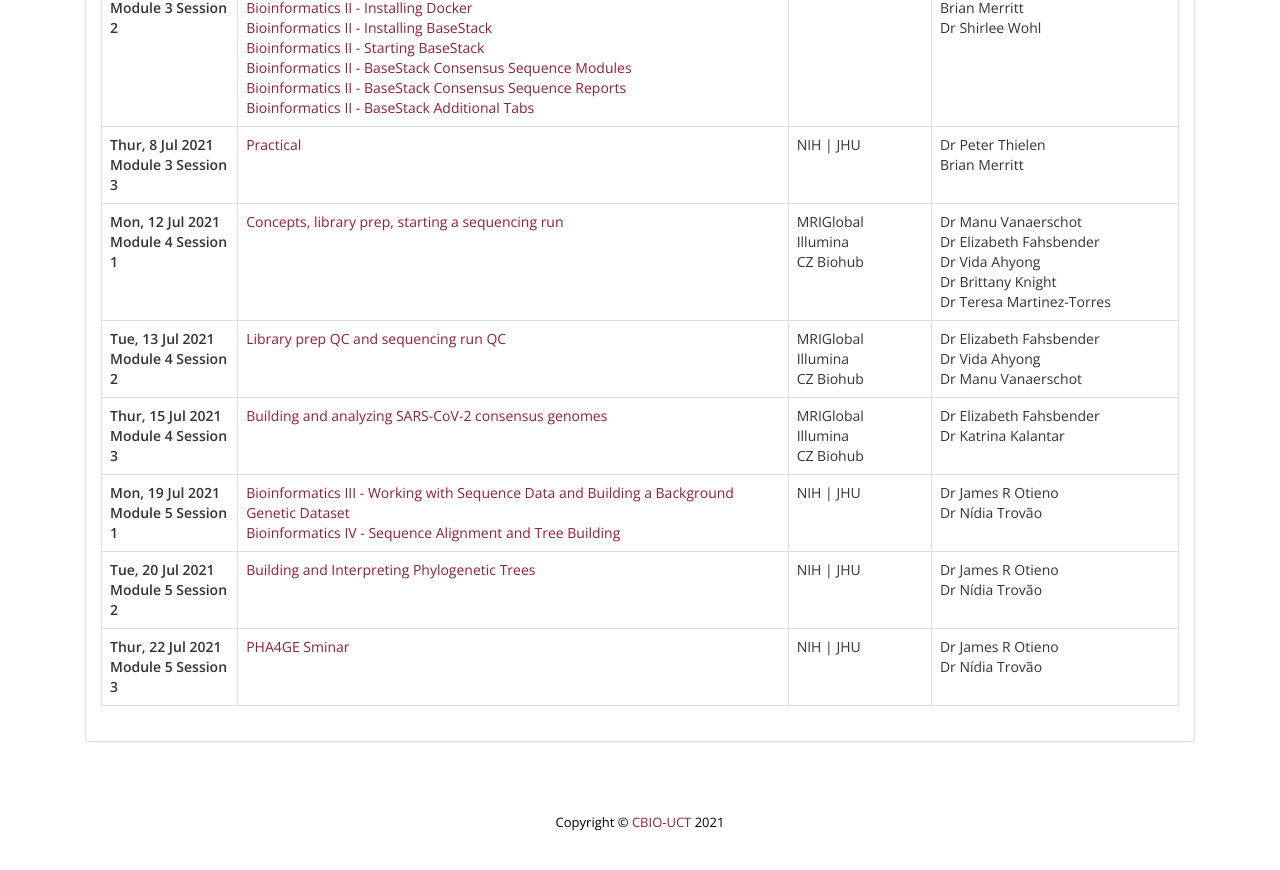
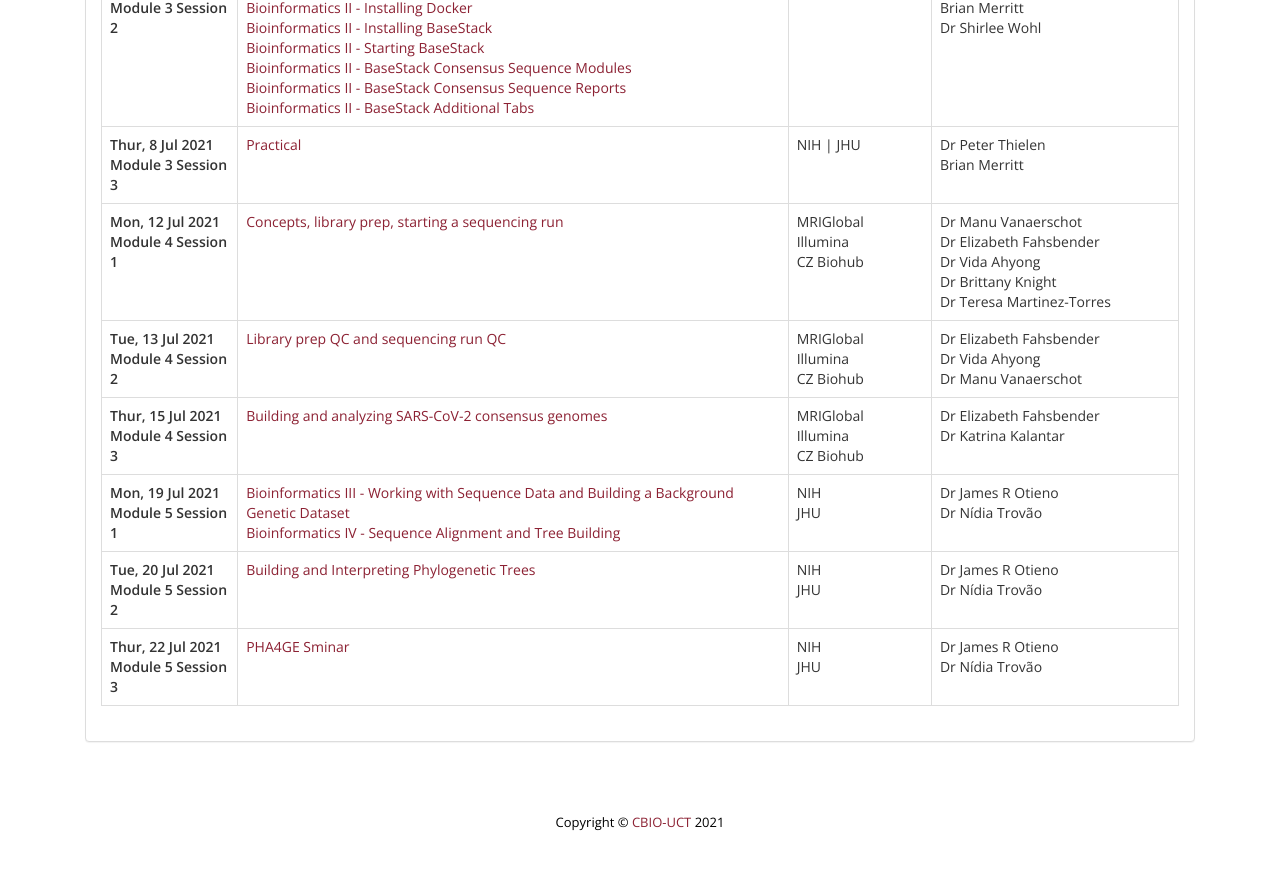
Before and after one commit to pmaturure3/ngsacad, a Jekyll site: the page built from _posts/2021-06-09-NGS SARS-COV-2-Past-Course.md, in a window 1280 px wide and 900 px high, scrolled down 2504 px. Shown: the top 870 px of the window. Built offline with Jekyll 4.4.1, drawn with Linux system fonts in a browser that asks for light colours; nearby versions of some CDN libraries; some web fonts are replaced; comment, search, counter and statistics services are not loaded.

Commit message:
edited table

```diff
--- a/_posts/2021-06-09-NGS SARS-COV-2-Past-Course.md
+++ b/_posts/2021-06-09-NGS SARS-COV-2-Past-Course.md
@@ -338,7 +338,8 @@ Dr Katrina Kalantar</li>
 </ul></td>
       <td>
     <ul>
-  <li>NIH | JHU</li>
+  <li>NIH</li>
+    <li>JHU</li>
 </ul></td>
             <td><ul>
              <li>Dr James R Otieno</li>
@@ -358,7 +359,8 @@ Dr Katrina Kalantar</li>
 </ul></td>
       <td>
     <ul>
-  <li>NIH | JHU</li>
+  <li>NIH</li>
+   <li>JHU</li>
 </ul></td>
             <td><ul>
              <li> Dr James R Otieno</li>
@@ -376,7 +378,8 @@ Dr Katrina Kalantar</li>
 </ul></td>
       <td>
     <ul>
-  <li>NIH | JHU</li>
+  <li>NIH</li>
+    <li>JHU</li>
 </ul></td>
             <td>   <ul>
              <li> Dr James R Otieno</li>
```
